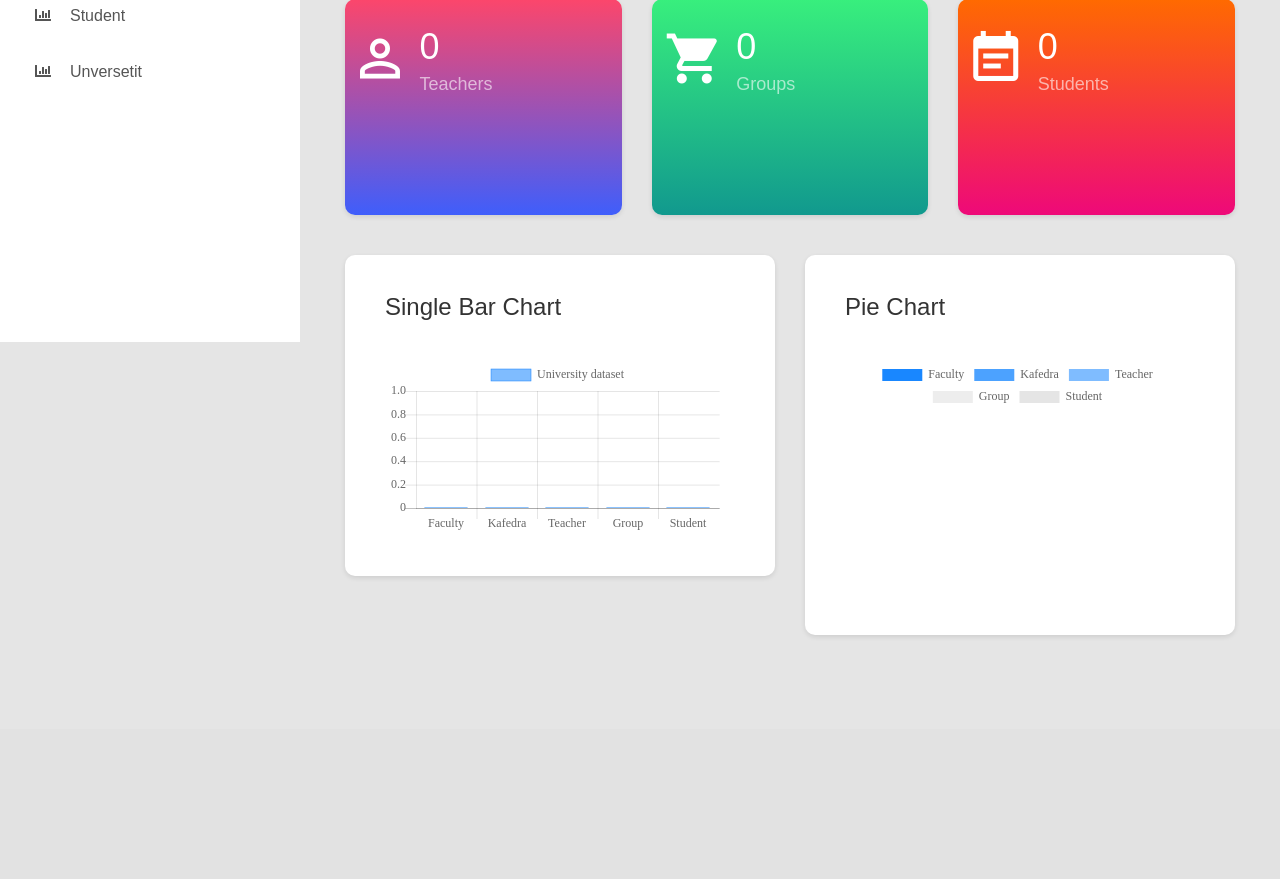
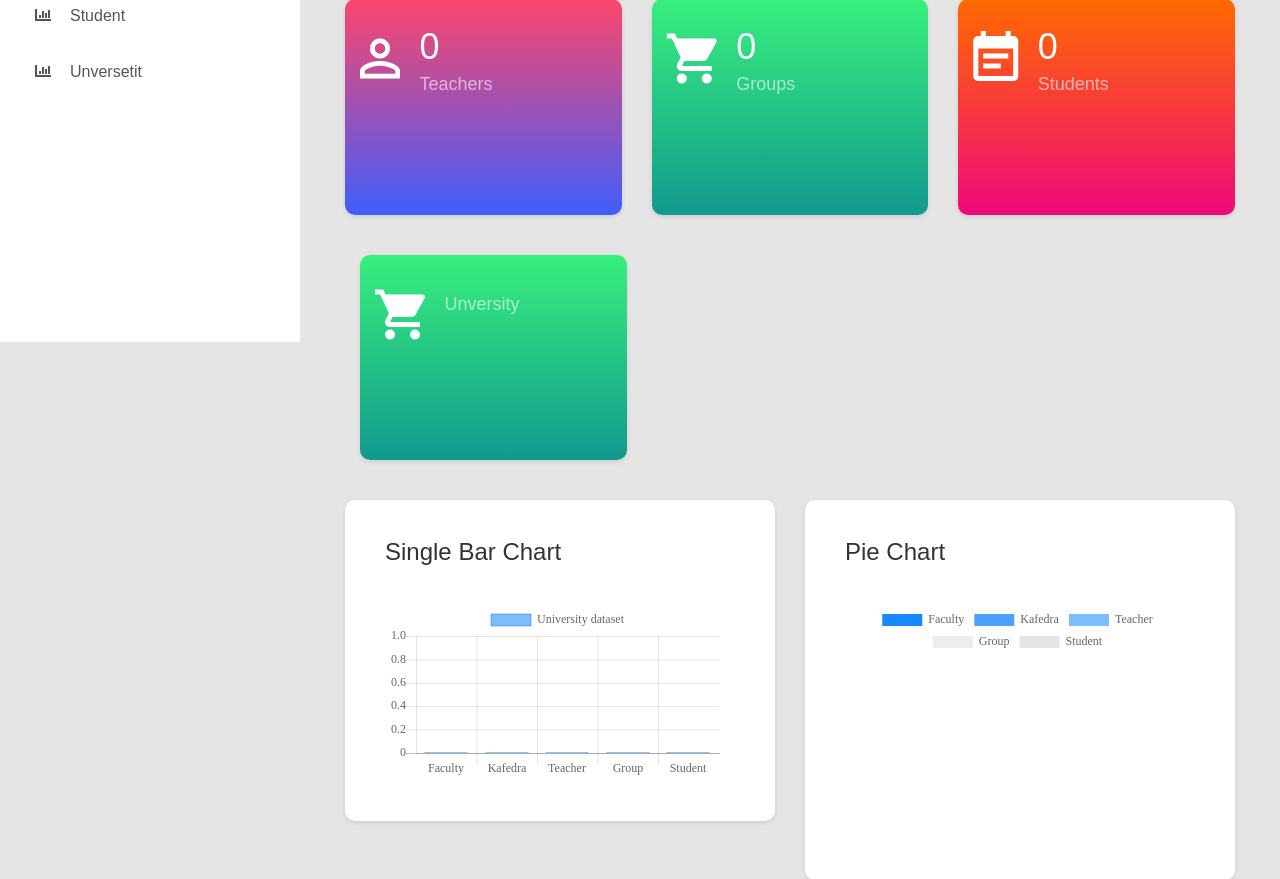
Before and after one commit to Berdishukur/my_admin_register_site, a Django app: page / in a window 1280 px wide. Shown: the part 458-1337 px from the top of the page. Before the commit the page ends 1094 px from the top, so only its background shows below. Run offline with Django 3.2, Linux system fonts and the light colour scheme; the visitor is signed in with stand-in values (Sample User, id 1); data that the repository does not hold is empty; some libraries are stand-ins or nearby versions.

Commit message:
add unversetit

```diff
--- a/templates/index.html
+++ b/templates/index.html
@@ -18,6 +18,7 @@
                         </div>
                     </div>
                 </div>
+
                 <div class="row m-t-25">
                     <div class="col-sm-6 col-lg-4">
                         <div class="overview-item overview-item--c1">
@@ -190,6 +191,34 @@
                         </div>
                     </div>
                 </div>
+                 <div class="col-sm-6 col-lg-4">
+                        <div class="overview-item overview-item--c2">
+                            <div class="overview__inner">
+                                <div class="overview-box clearfix">
+                                    <div class="icon">
+                                        <i class="zmdi zmdi-shopping-cart"></i>
+                                    </div>
+                                    <div class="text">
+                                        <h2>{{ counts.unversetits|intcomma }}</h2>
+                                        <span>Unversity</span>
+                                    </div>
+                                </div>
+                                <div class="overview-chart">
+                                    <div class="chartjs-size-monitor"
+                                         style="position: absolute; inset: 0px; overflow: hidden; pointer-events: none; visibility: hidden; z-index: -1;">
+                                        <div class="chartjs-size-monitor-expand"
+                                             style="position:absolute;left:0;top:0;right:0;bottom:0;overflow:hidden;pointer-events:none;visibility:hidden;z-index:-1;">
+                                            <div style="position:absolute;width:1000000px;height:1000000px;left:0;top:0"></div>
+                                        </div>
+                                        <div class="chartjs-size-monitor-shrink"
+                                             style="position:absolute;left:0;top:0;right:0;bottom:0;overflow:hidden;pointer-events:none;visibility:hidden;z-index:-1;">
+                                            <div style="position:absolute;width:200%;height:200%;left:0; top:0"></div>
+                                        </div>
+                                    </div>
+                                </div>
+                            </div>
+                        </div>
+                    </div>
 
                 <div class="row">
 
```
